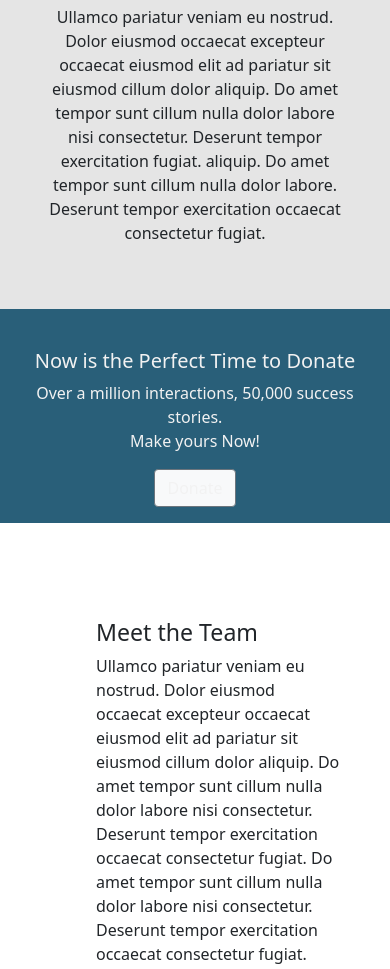
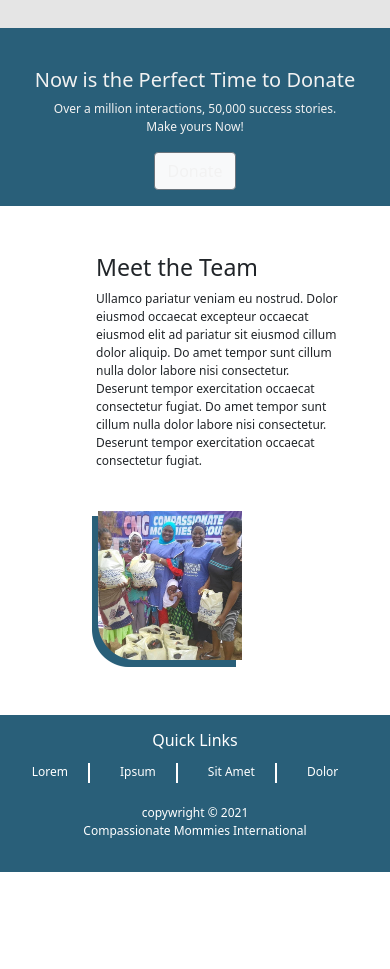
Before and after one commit to wordfreak/Ngo_web, a plain HTML site: page vision.html in a window 390 px wide. Shown: the part 764-1733 px from the top of the page. After the commit the page ends 1636 px from the top, so only its background shows below. Drawn offline with nearby package versions, Linux system fonts and the light colour scheme.

Commit message:
made vission page responsive plus navbar

```diff
--- /dev/null
+++ b/styles/responsiveVission.css
@@ -0,0 +1,31 @@
+@media only screen and (max-width: 990px){
+    .nav-item{
+        width: 30%;
+    }
+}
+
+@media only screen and (max-width: 750px){
+    body{
+        font-size: 14px;
+     }
+
+    .count{
+        width: 50%;
+        margin: 0 auto !important;
+    }
+}
+
+@media only screen and (max-width: 500px){
+    body{
+       font-size: 12px;
+    }
+
+    .count{
+        width: 70%;
+    }
+
+    .col-md-6 .pb-sm-5{
+        padding-top: 0 !important;
+        padding-bottom: 30px;
+    }
+}
--- a/styles/vission.css
+++ b/styles/vission.css
@@ -24,6 +24,7 @@
 }
 
 .nav-link:hover{
+    text-align: center;
     background-color: #F2F2F2;
     color: #295F79 !important;
     border-radius: 50px;
--- a/vision.html
+++ b/vision.html
@@ -8,6 +8,7 @@
     <link href="https://cdn.jsdelivr.net/npm/bootstrap@5.1.3/dist/css/bootstrap.min.css" rel="stylesheet" integrity="sha384-1BmE4kWBq78iYhFldvKuhfTAU6auU8tT94WrHftjDbrCEXSU1oBoqyl2QvZ6jIW3" crossorigin="anonymous">
     <link rel="stylesheet" href="styles/vission.css">
     <link rel="stylesheet" href="styles/landing.css">
+    <link rel="stylesheet" href="styles/responsiveVission.css">
 </head>
 <body>
   <!--Nav Starts Here-->
@@ -42,13 +43,13 @@
   <!--About Section Starts-->
      <div class="container-fluid p-5" id="about">
       <div class="row">
-          <div class="col-lg-6">
+          <div class="col-lg-6 col-md-6">
             <div class="count">
                 <img class="images" src="images/cr.png" alt="img">
                 <img class="images top-img" src="images/about-img.png" alt="image aboutus">
             </div>
           </div>
-          <div class="col-lg-6">
+          <div class="col-lg-6 col-md-6">
             <div class="pt-5">
             <h3>About Us</h3>
             <p>
@@ -91,8 +92,8 @@
   <!--Team Section Starts-->
   <div class="container-fluid p-5" id="team">
     <div class="row">
-        <div class="col-lg-6">
-          <div class="pt-5 ms-5">
+        <div class="col-lg-6 col-md-6">
+          <div class="pt-5 pt-md-1 pt-sm-1 pb-sm-5 ms-5">
             <h3>Meet the Team</h3>
             <p>
               Ullamco pariatur veniam eu nostrud. Dolor eiusmod occaecat excepteur
@@ -104,7 +105,7 @@
             </p>
           </div>
         </div>
-        <div class="col-lg-6">
+        <div class="col-lg-6 col-md-6">
           <div class="count ms-5">
             <img class="images" src="images/cb.png" alt="img">
             <img class="images over" src="images/donate.png" alt="image aboutus">
```
